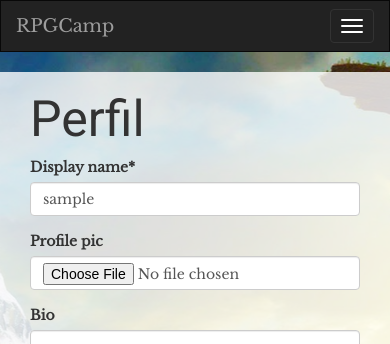
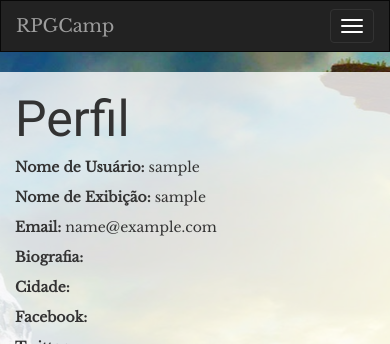
Before and after one commit to pedroleone/rpgcampaign, a Django app: page /profile/ in a window 390 px wide; the page is wider, and only the part inside the window is pictured. Shown: the top 344 px of that part. Run offline with Django 3.2, Linux system fonts and the light colour scheme; the visitor is signed in with stand-in values (Sample User, id 1); data comes from the database, SQL or seed files in the repository; some libraries are stand-ins or nearby versions.

Commit message:
Profile editing

```diff
--- a/rpgcamp/templates/base.html
+++ b/rpgcamp/templates/base.html
@@ -66,7 +66,7 @@
           <ul class="nav navbar-nav navbar-right">
             <li> <p class="navbar-btn">
                 {% if request.user.is_authenticated %}
-                    <a href="{% url 'profile' %}" class="btn btn-link"><span class="glyphicon glyphicon-user"></span></a>
+                    <a href="{% url 'self_profile' %}" class="btn btn-link"><span class="glyphicon glyphicon-user"></span></a>
                     <a href="{% url 'logout'%}" class="btn btn-link"><span class="glyphicon glyphicon-log-out"> </span> </a>
 
                 {% else %}
--- a/rpgcamp/templates/profile.html
+++ b/rpgcamp/templates/users/edit_self_profile.html
@@ -8,7 +8,7 @@
     <form method="POST" action="" enctype="multipart/form-data">
         {% csrf_token %}
         {{ form|crispy }}
-        <button type="submit" name="action">Criar Usuário</button>
+        <button type="submit" name="action" class="btn btn-success"><span class="glyphicon glyphicon-floppy-disk"> </span> Salvar</button>
     </form>
 </div>
 {% endblock %}
--- /dev/null
+++ b/rpgcamp/templates/users/view_self_profile.html
@@ -0,0 +1,21 @@
+{% extends "base.html" %}
+{% load crispy_forms_tags %}
+
+{% block content %}
+<div class="row">
+<div class="col-md-12">
+<h1>Perfil</h1>
+<p><strong>Nome de Usuário:</strong> {{ request.user.username }}</p>
+<p><strong>Nome de Exibição:</strong> {{ profile.display_name }}</p>
+<p><strong>Email:</strong> {{ request.user.email }}</p>
+<p><strong>Biografia:</strong> {{ profile.bio }}</p>
+<p><strong>Cidade:</strong> {{ profile.home_city }}</p>
+<p><strong>Facebook:</strong> {{ profile.facebook }}</p>
+<p><strong>Twitter:</strong> {{ profile.twitter }}</p>
+<p><strong>Imagem de Perfil:</strong> <img src="/media/{{ profile.profile_pic }}"></p>
+
+<a href="{% url 'edit_profile' %}" class="btn btn-default"><span class="glyphicon glyphicon-pencil"> </span> Editar Perfil</a>
+</div>
+</div>
+
+{% endblock %}
--- a/rpgcamp/users/forms.py
+++ b/rpgcamp/users/forms.py
@@ -1,5 +1,5 @@
 from django.contrib.auth.models import User
-from django.forms import ModelForm
+from django.forms import ModelForm, PasswordInput
 from captcha.fields import ReCaptchaField
 from .models import Profile
 
@@ -10,6 +10,9 @@ class UserForm(ModelForm):
     class Meta:
         model = User
         fields = ('username', 'email', 'password')
+        widgets = {
+            'password': PasswordInput()
+        }
 
 class UserProfileForm(ModelForm):
     class Meta:
--- a/rpgcamp/users/urls.py
+++ b/rpgcamp/users/urls.py
@@ -1,6 +1,6 @@
 from django.conf.urls import url
 from django.contrib.auth import views as auth_views
-from users.views import add_user, profile
+from users.views import *
 
 urlpatterns = [
     url(r'^login/', auth_views.login, {'template_name': 'registration/login.html'}, name='login'),
@@ -8,5 +8,7 @@ urlpatterns = [
     url(r'^password_change/$', auth_views.password_change, {'template_name': 'registration/password_change.html'}, name='password_change'),
     url(r'^password_change/done/$', auth_views.password_change_done, name='password_change_done'),
     url(r'^new_user/$', add_user, name='add_user'),
-    url(r'^profile/$', profile, name='profile'),
+    url(r'^profile/$', self_profile, name='self_profile'),
+    url(r'^profile/edit/$', edit_profile, name='edit_profile'),
+    url(r'^profile/(?P<username>[\w-]+)$', view_profile, name='view_profile'),
 ]
--- a/rpgcamp/users/views.py
+++ b/rpgcamp/users/views.py
@@ -1,9 +1,12 @@
-from django.shortcuts import render
+from django.shortcuts import render, get_object_or_404
 from users.forms import UserForm, UserProfileForm
 from django.contrib.auth import login
 from django.http import HttpResponseRedirect
 from django.contrib.auth.models import User
 from .models import Profile
+
+from django.contrib.auth.decorators import login_required
+from campaign.views import get_campaigns
 
 def add_user(request):
     if request.method == "POST":
@@ -23,11 +26,14 @@ def add_user(request):
 
     return render(request, 'registration/add_user.html', {'form': form})
 
-def profile(request):
+@login_required(login_url='/login/')
+def edit_profile(request):
+    context = { 'campaign_list': get_campaigns(request) }
     try:
         initial_profile = Profile.objects.get(user=request.user)
     except:
         initial_profile = Profile(user=request.user, display_name=request.user.username)
+        initial_profile.save()
     print(initial_profile.display_name)
 
     if request.method == "POST":
@@ -38,8 +44,25 @@ def profile(request):
             profile.user = request.user
             profile.id = initial_profile.id
             profile.save()
-            return HttpResponseRedirect('/')
+            return HttpResponseRedirect('/profile/')
     else:
         form = UserProfileForm(instance=initial_profile)
+    context['form'] = form
+    return render(request, 'users/edit_self_profile.html', context)
 
-    return render(request, 'profile.html', {'form': form})
+@login_required(login_url='/login/')
+def self_profile(request):
+    context = { 'campaign_list': get_campaigns(request) }
+    try:
+        profile = Profile.objects.get(user=request.user)
+    except:
+        profile = Profile(user=request.user, display_name=request.user.username)
+        profile.save()
+    context['profile'] = profile
+    return render(request, 'users/view_self_profile.html', context)
+
+def view_profile(request, username):
+    context = { 'campaign_list': get_campaigns(request) }
+    profile = get_object_or_404(Profile, user=username)
+    context['profile'] = profile
+    return render(request, 'users/view_profile.html', context)
```
Also changed, not shown: rpgcamp/templates/users/view_profile.html (added, +7 -0 lines), 1 other file.
